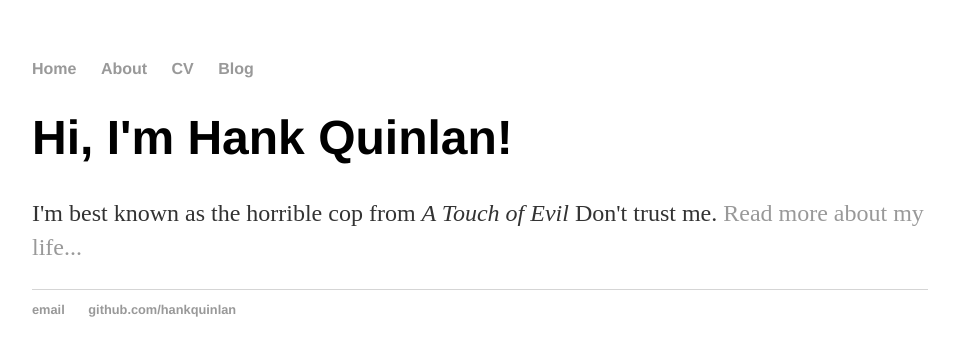
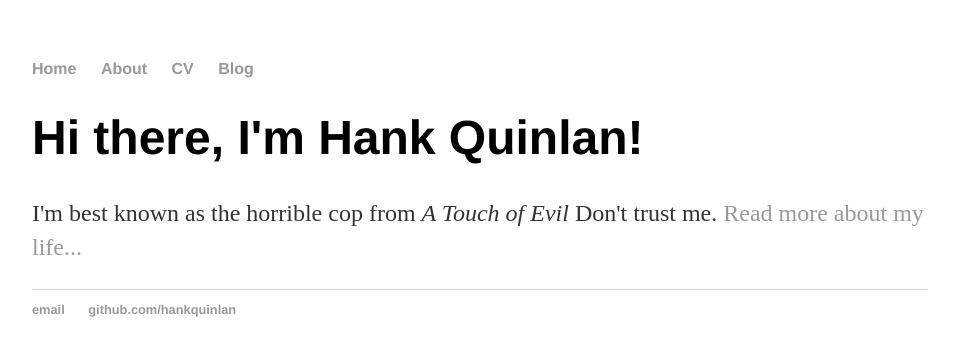
Before and after one commit to AnushaAshokReddy/GitHubPages, a Jekyll site: the page built from index.html, in a window 1280 px wide. Shown: the top 356 px of the page, without its empty margins (160-1115 px from the left). Built offline with Jekyll 4.4.1, drawn with Linux system fonts in a browser that asks for light colours.

Commit message:
Update index.html

```diff
--- a/index.html
+++ b/index.html
@@ -3,6 +3,6 @@ layout: default
 title: LearningApi Introduction
 ---
 <div class="css">
-	<h1>Hi, I'm Hank Quinlan!</h1>
+	<h1>Hi there, I'm Hank Quinlan!</h1>
 	<p>I'm best known as the horrible cop from <em>A Touch of Evil</em> Don't trust me. <a href="/about">Read more about my life...</a></p>
 </div><!-- /.blurb -->
```
